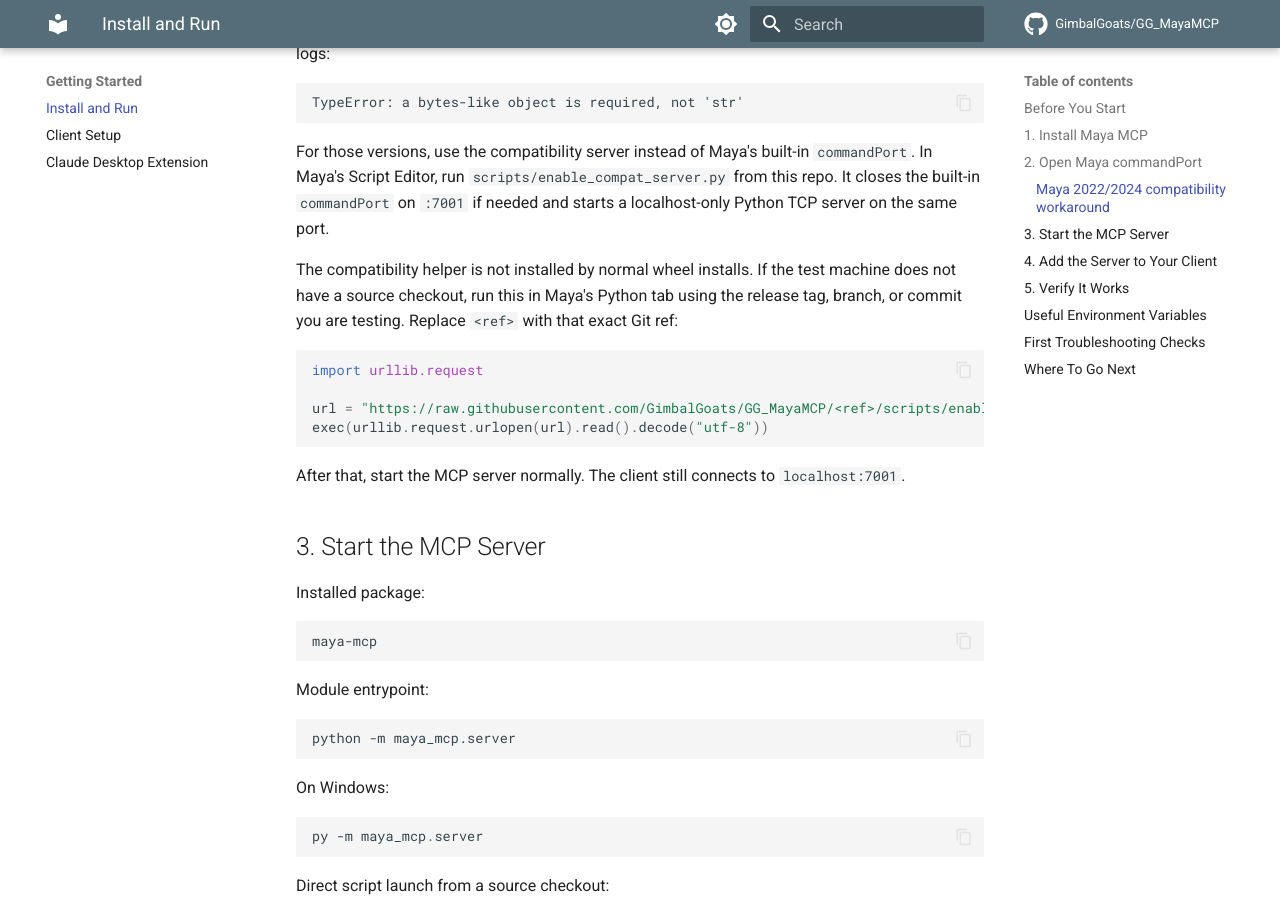
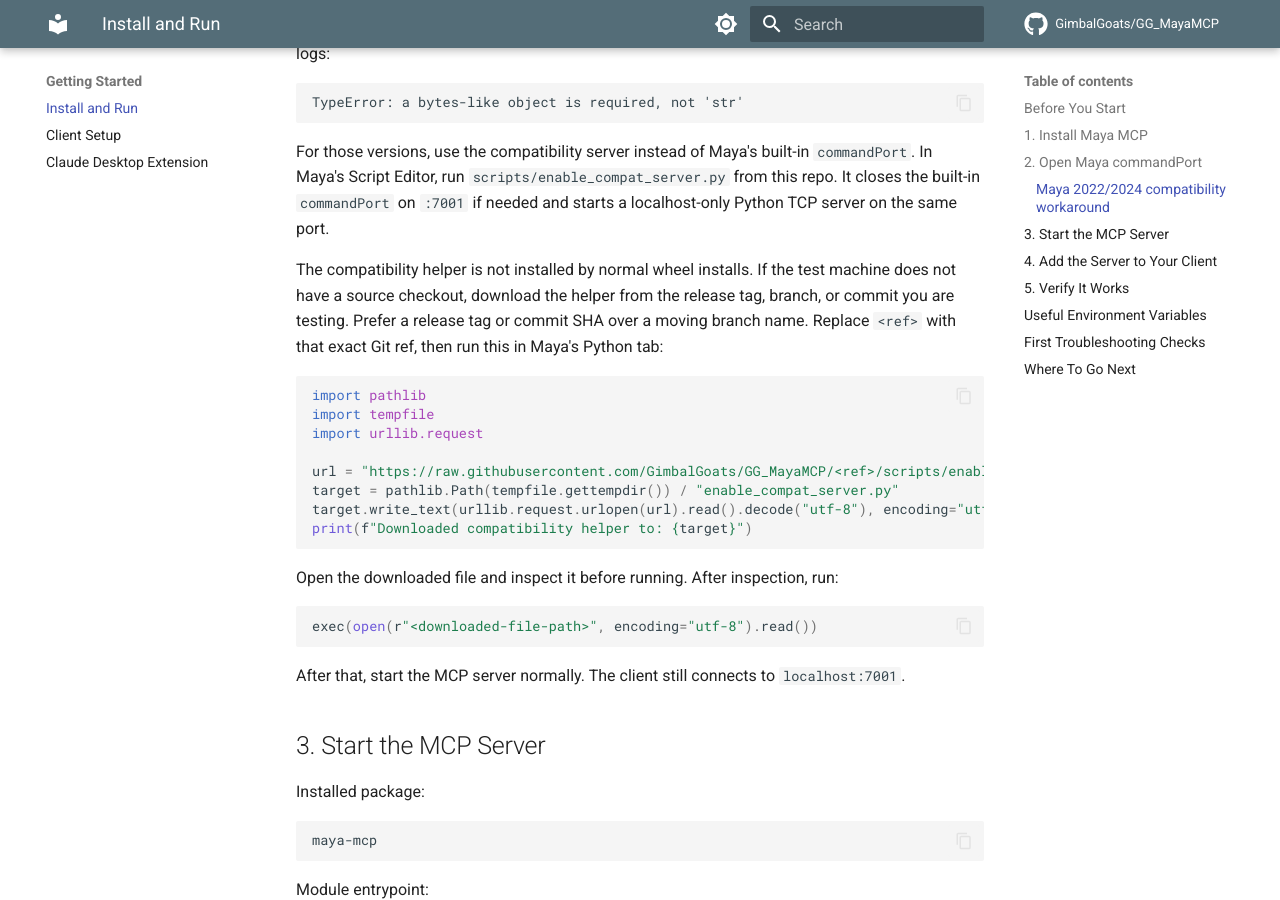
Before and after one commit to GimbalGoats/GG_MayaMCP, an MkDocs documentation site: the page built from docs/usage/getting-started.md, in a window 1280 px wide and 900 px high, scrolled down 1628 px. Built offline with MkDocs 1.6.1 and Material for MkDocs 9.7.7, drawn with Linux system fonts in a browser that asks for light colours; comment, search, counter and statistics services are not loaded.

Commit message:
fix: harden compat server review issues

````diff
--- a/docs/usage/getting-started.md
+++ b/docs/usage/getting-started.md
@@ -87,15 +87,26 @@ from this repo. It closes the built-in `commandPort` on `:7001` if needed and
 starts a localhost-only Python TCP server on the same port.
 
 The compatibility helper is not installed by normal wheel installs. If the test
-machine does not have a source checkout, run this in Maya's Python tab using
-the release tag, branch, or commit you are testing. Replace `<ref>` with that
-exact Git ref:
+machine does not have a source checkout, download the helper from the release
+tag, branch, or commit you are testing. Prefer a release tag or commit SHA over
+a moving branch name. Replace `<ref>` with that exact Git ref, then run this in
+Maya's Python tab:
 
 ```python
+import pathlib
+import tempfile
 import urllib.request
 
 url = "https://raw.githubusercontent.com/GimbalGoats/GG_MayaMCP/<ref>/scripts/enable_compat_server.py"
-exec(urllib.request.urlopen(url).read().decode("utf-8"))
+target = pathlib.Path(tempfile.gettempdir()) / "enable_compat_server.py"
+target.write_text(urllib.request.urlopen(url).read().decode("utf-8"), encoding="utf-8")
+print(f"Downloaded compatibility helper to: {target}")
+```
+
+Open the downloaded file and inspect it before running. After inspection, run:
+
+```python
+exec(open(r"<downloaded-file-path>", encoding="utf-8").read())
 ```
 
 After that, start the MCP server normally. The client still connects to
````
Also changed, not shown: 1 other file.
